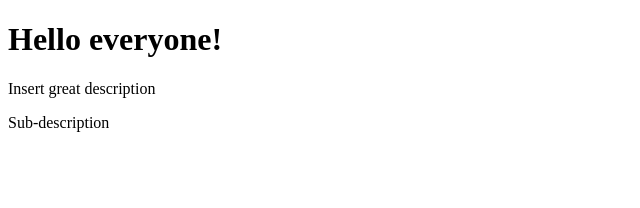
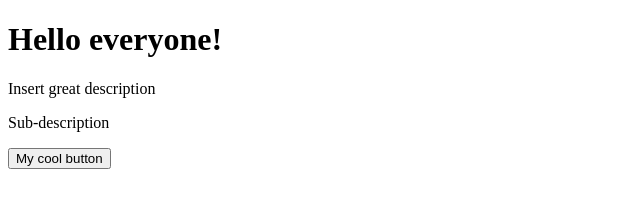
Before and after one commit to Conestoga-DSC/DSC-git-workshop, a plain HTML site: page index.html in a window 1280 px wide. Shown: the whole page, without its empty margins (0-640 px from the left). Drawn offline with Linux system fonts and the light colour scheme.

Commit message:
Added button scaffold

```diff
--- a/index.html
+++ b/index.html
@@ -11,6 +11,7 @@
     <h1>Hello everyone!</h1>
     <p>Insert great description</p>
     <p>Sub-description</p>
+    <button>My cool button</button>
 </body>
 
 </html>
```
